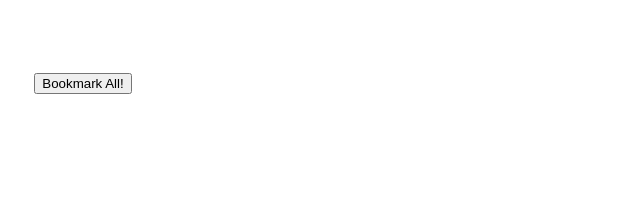
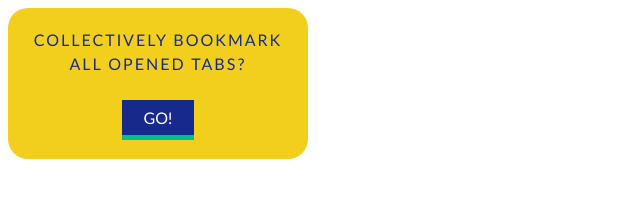
Before and after one commit to mohsohail/collectmark, a browser extension: page ui/collectmark.html in a window 1280 px wide. Shown: the whole page, without its empty margins (0-640 px from the left). Drawn offline with Linux system fonts and the light colour scheme.

Commit message:
major update: updates the pop UI for the extension

```diff
--- a/ui/collectmark.html
+++ b/ui/collectmark.html
@@ -5,7 +5,16 @@
   </head>
   <body>
     <div class="container">
-      <button>Bookmark All!</button>
+      <div class="card">
+        <div class="card-body">
+          <div class="card-text-container">
+            <div class="card-text">Collectively bookmark all opened tabs?</div>
+          </div>
+          <div class="card-button-container">
+            <a href="#" class="btn">go!</a>
+          </div>
+        </div>
+      </div>
     </div>
   </body>
   <script src="collectmark_script.js"></script>
--- a/ui/collectmark_script.js
+++ b/ui/collectmark_script.js
@@ -4,8 +4,8 @@ const bookmarkFolderMap = {
   mobileBookmarksBar: "3",
 };
 
-const button = document.querySelector("button");
-button.addEventListener("click", handleClick);
+const actionBtn = document.querySelector("a");
+actionBtn.addEventListener("click", handleClick);
 
 function handleClick() {
   chrome.tabs.query({}, function (tabs) {
--- a/ui/collectmark_style.css
+++ b/ui/collectmark_style.css
@@ -1,8 +1,50 @@
+body {
+  font-family: Gill Sans, Verdana;
+}
 .container {
+  background-color: #f2cf1d;
+  width: 300px;
+  border-radius: 20px;
+}
+.card {
+  padding: 20px;
+}
+.card-body {
   display: flex;
-  height: 150px;
-  width: 150px;
+  flex-direction: column;
   align-items: center;
-  justify-content: center;
-  flex-flow: column;
 }
+
+.card-text-container {
+  font-size: 16px;
+  line-height: 24px;
+  text-transform: uppercase;
+  letter-spacing: 2px;
+  font-weight: normal;
+  text-align: center;
+  color: #18298c;
+}
+
+.card-button-container {
+  margin-top: 32px;
+  margin-bottom: 12px;
+}
+a {
+  background-color: #18298c;
+  box-shadow: 0 5px 0 #04bf8a;
+  color: white;
+  padding: 8px 22px;
+  position: relative;
+  text-decoration: none;
+  text-transform: uppercase;
+}
+
+a:hover {
+  opacity: 0.9;
+  cursor: pointer;
+}
+
+a:active {
+  box-shadow: none;
+  top: 5px;
+}
```
